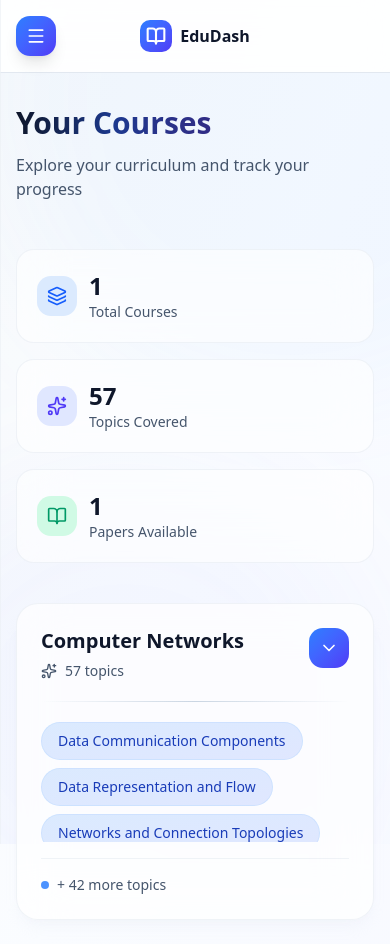
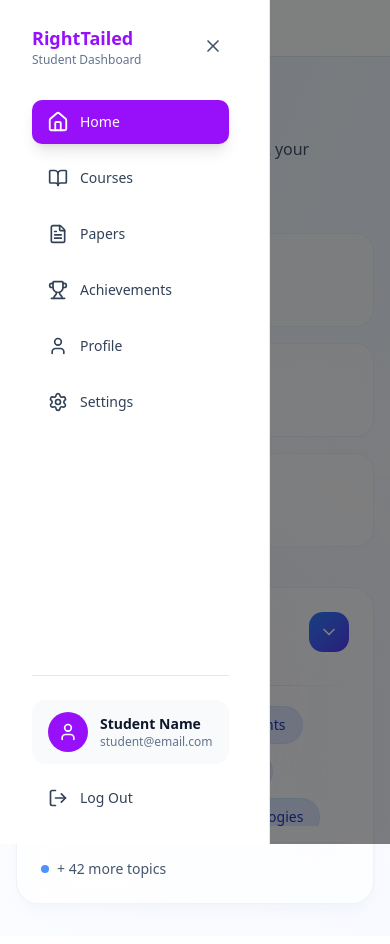
Before and after one commit to poran-dip/right-tailed, a Next.js app: page /dashboard in a window 390 px wide. Both pictures are taken after a click on the button 36 px from the left and 36 px from the top of the page. Shown: the top 944 px of the page. Built offline with nearby package versions, Linux system fonts and the light colour scheme.

Commit message:
fix dashboard sidebar - use a dashboard context - added a navbar for accessing sidebar on mobile - added sign out route (mock api for now) - put components in correct folders

```diff
--- /dev/null
+++ b/src/app/api/auth/sign-out/route.ts
@@ -0,0 +1,7 @@
+import { NextResponse } from 'next/server';
+
+export async function POST(_req: Request) {
+  console.log('Signed out');
+
+  return NextResponse.json({ success: true });
+}
--- a/src/app/dashboard/layout.tsx
+++ b/src/app/dashboard/layout.tsx
@@ -1,19 +1,24 @@
 'use client'
 
-import { useState } from 'react'
-import Sidebar from '@/components/Sidebar'
+import Sidebar from '@/components/dashboard/Sidebar'
+import MobileNavbar from '@/components/dashboard/MobileNavbar'
+import { DashboardProvider } from '@/contexts/DashboardContext'
 
-export default function DashboardLayout({children} : {children: React.ReactNode}) {
-  const [sidebarOpen, setSidebarOpen] = useState(false)
-  const [activeNav, setActiveNav] = useState('home')
+export default function DashboardLayout({ children }: { children: React.ReactNode }) {
+  return (
+    <DashboardProvider>
+      <div className="min-h-screen flex bg-white dark:bg-slate-950">
+        {/* Single Sidebar - handles both mobile and desktop */}
+        <Sidebar />
 
-  return (
-    <div className="min-h-screen flex bg-white dark:bg-slate-950">
-      <Sidebar isOpen={sidebarOpen} onClose={() => setSidebarOpen(false)} activeNav={activeNav} setActiveNav={setActiveNav} />
+        <main className="flex-1 overflow-x-hidden">
+          {/* Mobile Navbar - only shows on mobile */}
+          <MobileNavbar />
 
-      <main className="flex-1 overflow-x-hidden">
-        {children}
-      </main>
-    </div>
+          {/* Page Content */}
+          {children}
+        </main>
+      </div>
+    </DashboardProvider>
   )
 }
--- a/src/app/dashboard/page.tsx
+++ b/src/app/dashboard/page.tsx
@@ -4,15 +4,17 @@ import { useEffect, useState, useRef } from 'react'
 import { course, paper } from '@/lib/types'
 import { Menu, BookOpen } from 'lucide-react'
 import gsap from 'gsap'
-import Home from '../../components/dashboard-home'
+import Home from '@/components/dashboard/DashboardHome'
+import { useDashboard } from '@/contexts/DashboardContext'
 
 const DashboardPage = () => {
   const [syllabus, setSyllabus] = useState<course[] | null>(null)
   const [papers, setPapers] = useState<paper[] | null>(null)
   const [expanded, setExpanded] = useState<Record<string, boolean>>({})
-  const [sidebarOpen, setSidebarOpen] = useState(false)
-  const [activeNav, setActiveNav] = useState('courses')
   const cardsRef = useRef<(HTMLDivElement | null)[]>([])
+
+  // Get sidebar controls from context
+  const { toggleSidebar } = useDashboard()
 
   useEffect(() => {
     fetch('/api/user/syllabus')
@@ -76,14 +78,6 @@ const DashboardPage = () => {
     }
   }
 
-  const toggleSidebar = () => {
-    setSidebarOpen(!sidebarOpen)
-  }
-
-  const closeSidebar = () => {
-    setSidebarOpen(false)
-  }
-
   return (
     <div className="min-h-screen bg-linear-to-br from-slate-50 via-blue-50/30 to-indigo-50/40 dark:from-neutral-950 dark:via-blue-950/20 dark:to-indigo-950/30 flex">
       {/* Decorative background elements */}
@@ -92,27 +86,8 @@ const DashboardPage = () => {
         <div className="absolute bottom-0 left-0 w-125 h-125 bg-indigo-400/5 dark:bg-indigo-400/10 rounded-full blur-3xl transform -translate-x-1/4 translate-y-1/4"></div>
       </div>
 
-
       {/* Main Content */}
       <div className="flex-1 min-w-0 overflow-x-hidden">
-        {/* Mobile Header with Menu Button */}
-        <div className="lg:hidden sticky top-0 z-30 bg-white/90 dark:bg-neutral-900/90 backdrop-blur-lg border-b border-slate-200 dark:border-neutral-700 px-4 sm:px-6 py-4 flex items-center justify-between">
-          <button
-            onClick={toggleSidebar}
-            className="w-10 h-10 flex items-center justify-center rounded-xl bg-linear-to-br from-blue-500 to-indigo-600 text-white shadow-lg hover:shadow-xl transition-all duration-300 active:scale-95"
-            aria-label="Open menu"
-          >
-            <Menu className="w-5 h-5" />
-          </button>
-          <div className="flex items-center gap-2">
-            <div className="w-8 h-8 rounded-lg bg-linear-to-br from-blue-500 to-indigo-600 flex items-center justify-center">
-              <BookOpen className="w-5 h-5 text-white" strokeWidth={2.5} />
-            </div>
-            <span className="font-bold text-slate-900 dark:text-slate-100">EduDash</span>
-          </div>
-          <div className="w-10"></div> {/* Spacer for centering */}
-        </div>
-
         {/* Home Component */}
         <Home
           syllabus={syllabus}
--- /dev/null
+++ b/src/components/dashboard/MobileNavbar.tsx
@@ -0,0 +1,31 @@
+'use client'
+
+import { Menu } from "lucide-react"
+import { useDashboard } from "@/contexts/DashboardContext"
+
+const MobileNavbar = () => {
+  const { toggleSidebar } = useDashboard()
+
+  return (
+    <div className="lg:hidden sticky top-0 z-30 bg-white/90 dark:bg-neutral-900/90 backdrop-blur-lg border-b border-slate-200 dark:border-neutral-700">
+      <div className="flex items-center justify-between px-4 py-2">
+        <button
+          onClick={toggleSidebar}
+          className="w-10 h-10 flex items-center justify-center rounded-lg hover:bg-slate-100 dark:hover:bg-neutral-800 transition-colors"
+          aria-label="Open menu"
+        >
+          <Menu className="w-6 h-6 text-slate-700 dark:text-slate-300" />
+        </button>
+
+        <h3 className="text-lg font-bold text-purple-600">
+          RightTailed
+        </h3>
+
+        {/* Spacer for centering */}
+        <div className="w-10"></div>
+      </div>
+    </div>
+  )
+}
+
+export default MobileNavbar
--- a/src/components/Sidebar.tsx
+++ b/src/components/dashboard/Sidebar.tsx
@@ -13,15 +13,13 @@ import {
   X,
 } from 'lucide-react'
 import gsap from 'gsap'
+import { useRouter } from 'next/navigation'
+import { useDashboard } from '@/contexts/DashboardContext'
 
-interface SidebarProps {
-  isOpen: boolean
-  onClose: () => void
-  activeNav: string
-  setActiveNav: (id: string) => void
-}
+const Sidebar = () => {
+  const router = useRouter()
+  const { sidebarOpen, setSidebarOpen, activeNav, setActiveNav } = useDashboard()
 
-const Sidebar = ({ isOpen, onClose, activeNav, setActiveNav }: SidebarProps) => {
   const sidebarRef = useRef<HTMLDivElement>(null)
   const navItemsRef = useRef<(HTMLAnchorElement | null)[]>([])
 
@@ -33,6 +31,22 @@ const Sidebar = ({ isOpen, onClose, activeNav, setActiveNav }: SidebarProps) =>
     { id: 'profile', icon: User, label: 'Profile', href: '/dashboard/profile' },
     { id: 'settings', icon: Settings, label: 'Settings', href: '/dashboard/settings' },
   ]
+
+  const handleSignOut = async () => {
+    const res = await fetch('/api/auth/sign-out', {
+      method: 'POST',
+      headers: {
+        'Content-Type': 'application/json',
+      }
+    })
+
+    if (!res.ok) {
+      console.error('Sign out failed');
+      return;
+    }
+
+    router.push('/');
+  }
 
   useEffect(() => {
     if (window.innerWidth >= 1024 && sidebarRef.current) {
@@ -63,11 +77,11 @@ const Sidebar = ({ isOpen, onClose, activeNav, setActiveNav }: SidebarProps) =>
     <>
       <aside
         ref={sidebarRef}
-        className={`fixed lg:relative top-0 left-0 h-screen px-2
+        className={`fixed lg:relative top-0 left-0 h-dvh pl-2 pr-4
           bg-white dark:bg-neutral-900
           border-r border-slate-200 dark:border-neutral-700
           z-50 transition-transform duration-300
-          ${isOpen ? 'translate-x-0' : '-translate-x-full lg:translate-x-0'}
+          ${sidebarOpen ? 'translate-x-0' : '-translate-x-full lg:translate-x-0'}
         `}
       >
         <div className="flex flex-col h-full p-6 overflow-y-auto">
@@ -78,12 +92,12 @@ const Sidebar = ({ isOpen, onClose, activeNav, setActiveNav }: SidebarProps) =>
                 RightTailed
               </h2>
               <p className="text-xs text-slate-500 dark:text-slate-400">
-                Learning Portal
+                Student Dashboard
               </p>
             </div>
 
             <button
-              onClick={onClose}
+              onClick={() => setSidebarOpen(false)}
               className="lg:hidden w-8 h-8 flex items-center justify-center rounded-lg hover:bg-slate-100 dark:hover:bg-neutral-800"
             >
               <X className="w-5 h-5 text-slate-600 dark:text-slate-400" />
@@ -105,7 +119,7 @@ const Sidebar = ({ isOpen, onClose, activeNav, setActiveNav }: SidebarProps) =>
                   }}
                   onClick={() => {
                     setActiveNav(item.id)
-                    if (window.innerWidth < 1024) onClose()
+                    if (window.innerWidth < 1024) setSidebarOpen(false)
                   }}
                   className={`flex items-center gap-3 px-4 py-3 rounded-lg transition-all duration-300 group
                     ${isActive
@@ -140,7 +154,10 @@ const Sidebar = ({ isOpen, onClose, activeNav, setActiveNav }: SidebarProps) =>
               </div>
             </div>
 
-            <button className="w-full flex items-center gap-3 px-4 py-3 rounded-xl text-slate-700 dark:text-slate-300 hover:text-red-600 hover:bg-red-50 dark:hover:bg-red-900/20">
+            <button
+              onClick={handleSignOut}
+              className="w-full flex items-center gap-3 px-4 py-3 rounded-xl text-slate-700 dark:text-slate-300 hover:text-red-600 hover:bg-red-50 dark:hover:bg-red-900/20 cursor-pointer"
+            >
               <LogOut className="w-5 h-5" />
               <span className="text-sm font-medium">Log Out</span>
             </button>
@@ -149,10 +166,10 @@ const Sidebar = ({ isOpen, onClose, activeNav, setActiveNav }: SidebarProps) =>
       </aside>
 
       {/* Mobile overlay */}
-      {isOpen && (
+      {sidebarOpen && (
         <div
           className="fixed inset-0 bg-black/50 z-40 lg:hidden"
-          onClick={onClose}
+          onClick={() => setSidebarOpen(false)}
         />
       )}
     </>
--- a/src/components/landing-page/index.ts
+++ b/src/components/landing-page/index.ts
@@ -1,4 +1,4 @@
-export { default as Navbar } from "../Navbar";
+export { default as Navbar } from "./Navbar";
 export { default as Footer } from "./Footer";
 export { default as SignInDialog } from "../auth/SignInModal";
 export { default as MobileMenu } from "./MobileMenu";
--- /dev/null
+++ b/src/contexts/DashboardContext.tsx
@@ -0,0 +1,43 @@
+'use client'
+
+import { createContext, useContext, useState, ReactNode } from 'react'
+
+interface DashboardContextType {
+  sidebarOpen: boolean
+  setSidebarOpen: (open: boolean) => void
+  toggleSidebar: () => void
+  activeNav: string
+  setActiveNav: (nav: string) => void
+}
+
+const DashboardContext = createContext<DashboardContextType | undefined>(undefined)
+
+export function DashboardProvider({ children }: { children: ReactNode }) {
+  const [sidebarOpen, setSidebarOpen] = useState(false)
+  const [activeNav, setActiveNav] = useState('home')
+
+  const toggleSidebar = () => setSidebarOpen(!sidebarOpen)
+
+  return (
+    <DashboardContext.Provider
+      value={{
+        sidebarOpen,
+        setSidebarOpen,
+        toggleSidebar,
+        activeNav,
+        setActiveNav,
+      }}
+    >
+      {children}
+    </DashboardContext.Provider>
+  )
+}
+
+// Custom hook to use the dashboard context
+export function useDashboard() {
+  const context = useContext(DashboardContext)
+  if (context === undefined) {
+    throw new Error('useDashboard must be used within a DashboardProvider')
+  }
+  return context
+}
```
Also changed, not shown: src/components/dashboard/DashboardHome.tsx (renamed from src/components/dashboard-home.tsx), src/components/landing-page/Navbar.tsx (renamed from src/components/Navbar.tsx).
